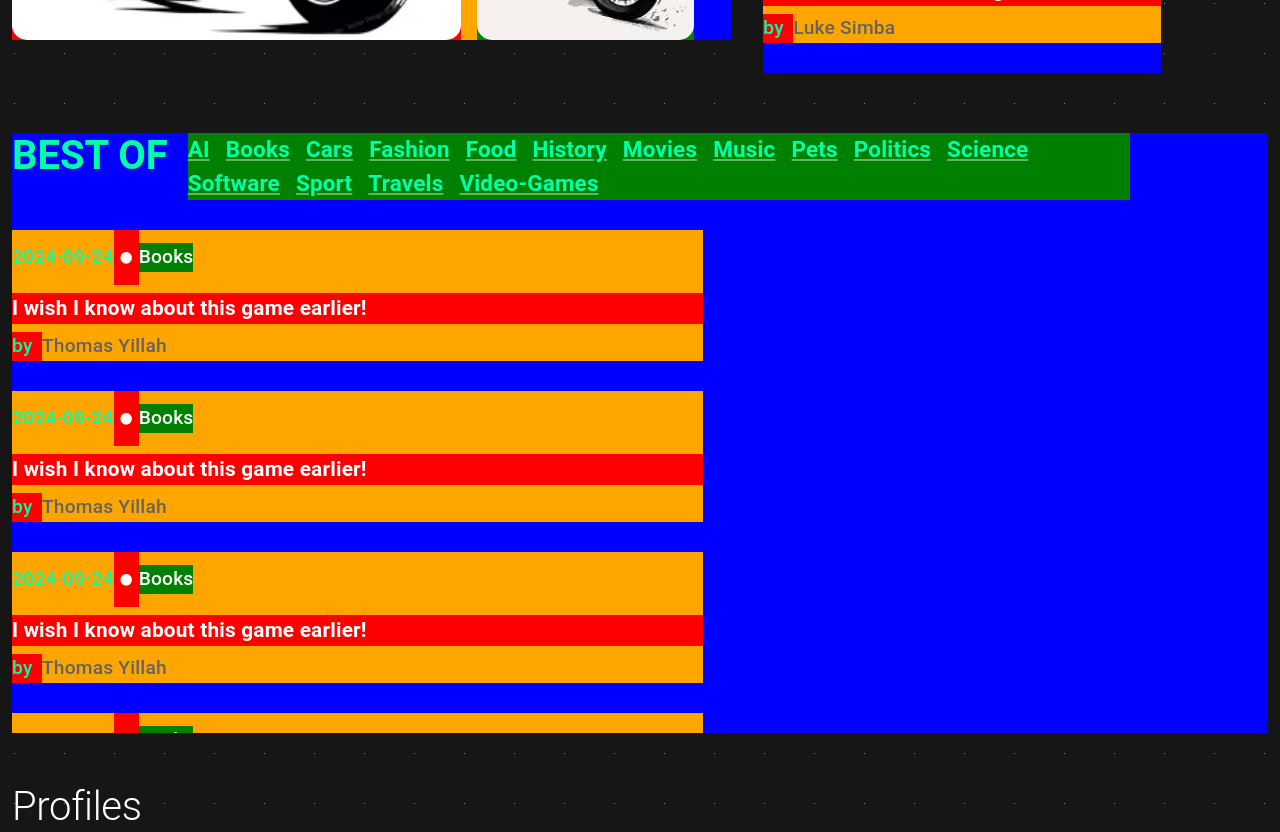
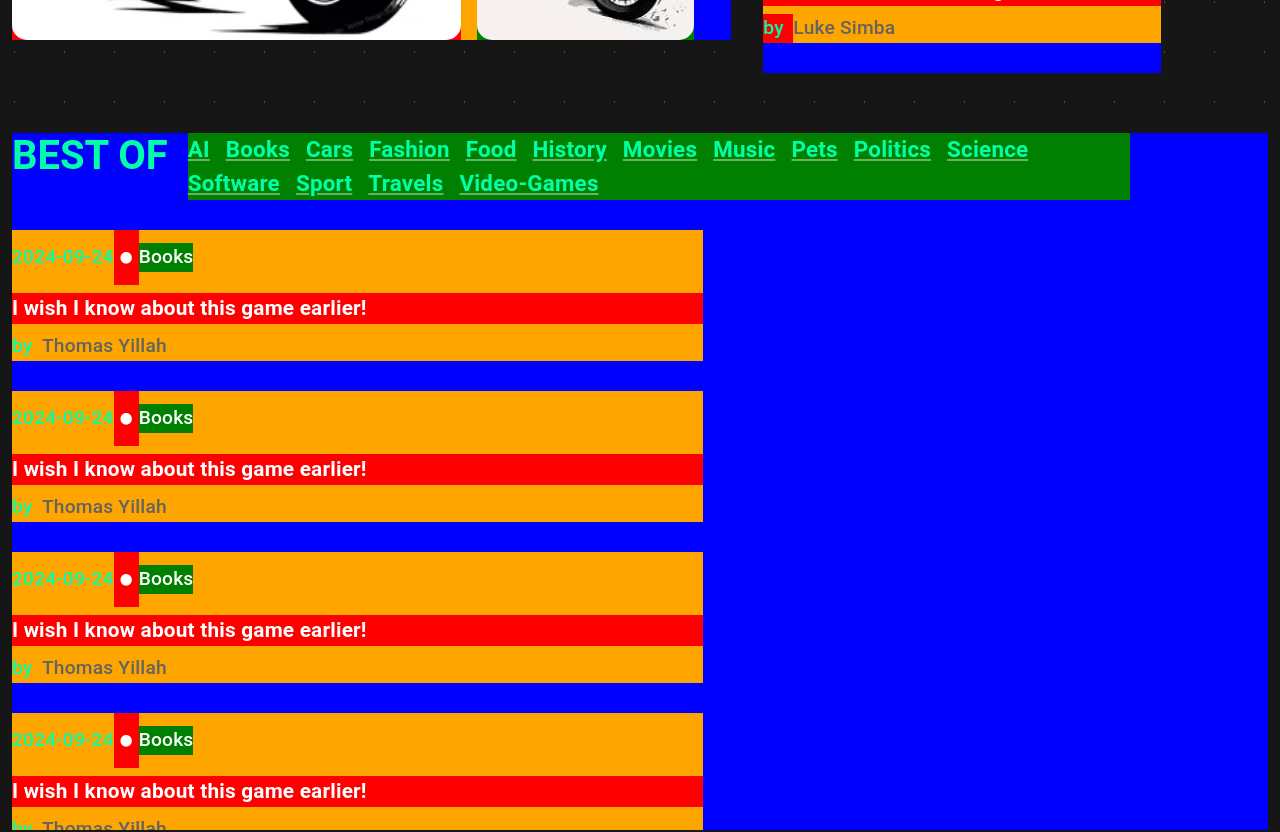
Before and after one commit to 7FOX7/moto-project, a React (Vite) app: page /community in a window 1280 px wide. Shown: the part 780-1612 px from the top of the page. Built offline with nearby package versions, Linux system fonts and the light colour scheme.

Commit message:
Removed 'overflow' css property from 'SubSectionBox'

```diff
--- a/src/components/Community/BestSubSection.jsx
+++ b/src/components/Community/BestSubSection.jsx
@@ -41,10 +41,6 @@ const BestSubSection = () => {
          container
          size={12}
          columns={12}
-         sx={{
-            height: "600px",
-            overflowY: "auto"
-         }}
       >
          <CustomText
             color={theme.palette.secondary.main}
@@ -57,7 +53,7 @@ const BestSubSection = () => {
             size={{md: 9, lg: 9, xl: 9}}
             sx={{
                marginLeft: "20px",
-               background: "red"
+               background: "blue"
             }}
          >
             {isSmallScreen ?
@@ -93,7 +89,9 @@ const BestSubSection = () => {
          </Grid2>
          <Box
             sx={{
-               marginTop: marginTop
+               height: "600px",
+               marginTop: marginTop,
+               overflowY: "auto"
             }}
          >
             {filteredItems.map((item) => (
@@ -172,7 +170,6 @@ const BestSubSection = () => {
                            container
                            sx={{
                               width: "30px",
-                              background: "red"
                            }}
                         >
                            <Typography
```
